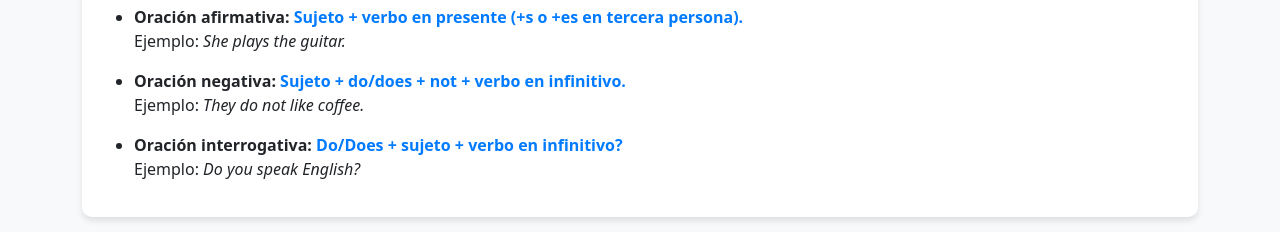
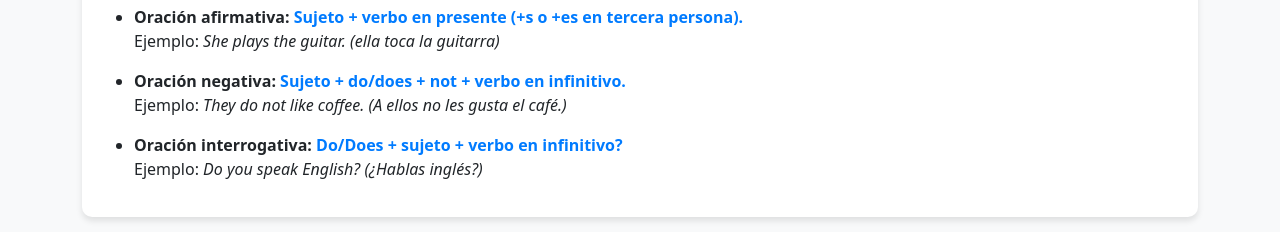
Before and after one commit to andresvpn/ingles, a plain HTML site: page index.html in a window 1280 px wide. Shown: the part 360-592 px from the top of the page. Drawn offline with nearby package versions, Linux system fonts and the light colour scheme.

Commit message:
Update index.html

```diff
--- a/index.html
+++ b/index.html
@@ -81,13 +81,13 @@
       <h2>Estructura del Presente Simple</h2>
       <ul>
         <li><strong>Oración afirmativa:</strong> <span class="highlight">Sujeto + verbo en presente (+s o +es en tercera persona).</span></li>
-        <p>Ejemplo: <i>She plays the guitar.</i></p>
+        <p>Ejemplo: <i>She plays the guitar. (ella toca la guitarra)</i></p>
 
         <li><strong>Oración negativa:</strong> <span class="highlight">Sujeto + do/does + not + verbo en infinitivo.</span></li>
-        <p>Ejemplo: <i>They do not like coffee.</i></p>
+        <p>Ejemplo: <i>They do not like coffee. (A ellos no les gusta el café.)</i></p>
 
         <li><strong>Oración interrogativa:</strong> <span class="highlight">Do/Does + sujeto + verbo en infinitivo?</span></li>
-        <p>Ejemplo: <i>Do you speak English?</i></p>
+        <p>Ejemplo: <i>Do you speak English? (¿Hablas inglés?)</i></p>
       </ul>
     </section>
 
```
